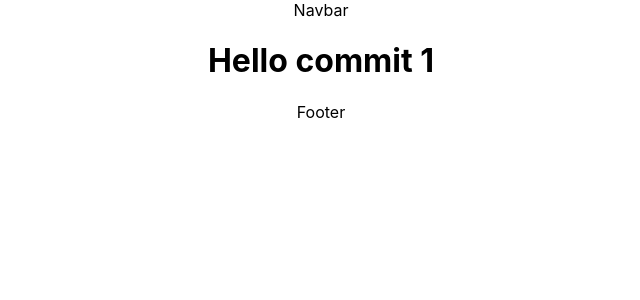
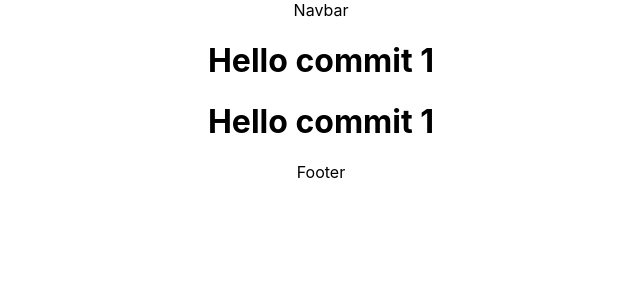
Before and after one commit to radwija/learn-git-demo-react, a React (Create React App) app: page / in a window 1280 px wide. Shown: the top 300 px of the page, without its empty margins (319-959 px from the left). Built offline with nearby package versions, Linux system fonts and the light colour scheme.

Commit message:
duplicatiing hello world

```diff
--- a/src/App.js
+++ b/src/App.js
@@ -9,6 +9,7 @@ function App() {
     <div className="App">
       <MyNavbar />
       <HelloWorldComp />
+      <HelloWorldComp />
       <Footer />
     </div>
   );
```
